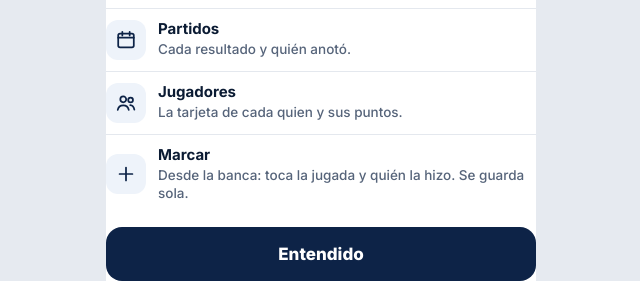
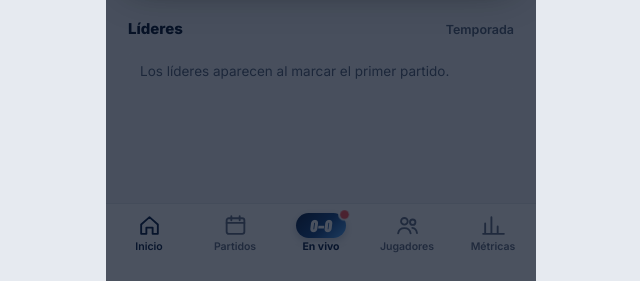
Before and after one commit to joosemau-beep/belugas, a plain HTML site: page index.html in a window 1280 px wide. Shown: the part 519-800 px from the top of the page, without its empty margins (319-959 px from the left). Drawn offline with Linux system fonts and the light colour scheme.

Commit message:
Cómo funciona la app: recorrido de toda la app con partido de práctica aislado, botón en «¿Quién es el QB?» y en Ajustes (#13)
- Reemplaza la hoja de bienvenida y la jugada de práctica por un recorrido de 15 pasos: Inicio, Marcar (pase
  completo, quién, yardas con ✕/✓, lo que pasó, deshacer, ataque/defensa, QB, terminar), Partidos, Jugadores,
  Métricas y «Listo, ya lo puedes usar». Los pasos de tocar se hacen con los botones de verdad.
- La práctica va en un partido aparte: mientras dura no se guarda nada en el teléfono ni se sube o baja de la
  nube; al acabar o saltarlo todo regresa como estaba (también un partido en vivo) y se pone al día con la nube.
- Botón ? arriba a la derecha de «¿Quién es el QB?» y renglón «Cómo funciona la app» en Ajustes.
- Sale solo la primera vez; un celular sin jugadores practica con tres de mentira.
- Pruebas: el recorrido a media partida deja partido, teléfono y nube idénticos; primera vez, Ajustes y Saltar.

```diff
--- a/index.html
+++ b/index.html
@@ -534,6 +534,7 @@ table.bs td.v { color: #b8c2cf; }
 .hbar h3 { margin: 0; font-size: 19px; text-align: center; }
 .hb { width: 44px; height: 44px; border-radius: 50%; display: grid; place-items: center; background: var(--bg); color: #c0392b; }
 .hb.si { background: var(--boton); color: #fff; }
+.hb.ayuda { color: var(--navy); }
 .hb svg { width: 22px; height: 22px; fill: none; stroke: currentColor; stroke-width: 2.8; stroke-linecap: round; stroke-linejoin: round; }
 .hoja .pjs .pj { min-height: 118px; font-size: 15px; } .hoja .pjs .pj .foto { width: 58px; height: 58px; }
 .hoja .pjs.chicos .pj { min-height: 104px; }
@@ -724,7 +725,7 @@ table.bs td.v { color: #b8c2cf; }
 @keyframes vsEntra { from { transform: scale(.6); opacity: 0; } }
 /* R6-FIN */
 
-/* ONB-INICIO: la primera vez (hoja de bienvenida y jugada de práctica) y el engrane de Ajustes, de belugas-onboarding */
+/* ONB-INICIO: cómo funciona la app (recorrido con partido de práctica) y el engrane de Ajustes, de belugas-onboarding y belugas-tutorial */
 .onb { position: fixed; z-index: 60; pointer-events: none; overflow: hidden; display: none; }
 .onb.on { display: block; pointer-events: auto; }
 .onb.practica { pointer-events: none; }
@@ -744,17 +745,6 @@ table.bs td.v { color: #b8c2cf; }
 .onb-acc { display: flex; align-items: center; gap: 8px; margin-top: 10px; }
 .onb-acc .saltar { color: var(--mut); font: 700 14px/1 Inter; min-height: 44px; padding: 0 6px; margin-right: auto; }
 .onb-acc .sig { min-height: 44px; padding: 0 20px; border-radius: 22px; background: var(--navy); color: #fff; font: 700 15px/1 Inter; margin-left: auto; }
-.onb-hoja { position: absolute; left: 0; right: 0; bottom: 0; background: #fff; border-radius: 26px 26px 0 0; padding: 22px 20px calc(18px + var(--abajo)); pointer-events: auto; animation: sube .26s cubic-bezier(.3,1.1,.5,1); }
-.onb-hoja .marca { display: flex; align-items: center; gap: 12px; }
-.onb-hoja .marca img { width: 46px; height: 46px; object-fit: contain; }
-.onb-hoja .marca b { font: 800 22px/1.15 Inter; }
-.onb-hoja .fila { display: grid; grid-template-columns: 40px 1fr; gap: 12px; align-items: center; padding: 11px 0; border-top: 1px solid var(--linea); }
-.onb-hoja .marca + .fila { margin-top: 14px; }
-.onb-hoja .fila span { width: 40px; height: 40px; border-radius: 12px; background: #eef3fa; display: grid; place-items: center; color: var(--navy); }
-.onb-hoja .fila svg { width: 22px; height: 22px; fill: none; stroke: currentColor; stroke-width: 1.9; stroke-linecap: round; stroke-linejoin: round; }
-.onb-hoja .fila b { display: block; font: 700 15px/1.2 Inter; }
-.onb-hoja .fila small { display: block; font: 500 13.5px/1.35 Inter; color: var(--mut); margin-top: 2px; }
-.onb-hoja .sig { width: 100%; height: 54px; border-radius: 16px; background: var(--navy); color: #fff; font: 800 17px/1 Inter; margin-top: 14px; }
 @keyframes onbIn { from { opacity: 0; } }
 @keyframes onbCard { from { opacity: 0; transform: translateY(6px) scale(.98); } }
 @keyframes onbPulso { 0% { opacity: .9; transform: scale(1); } 100% { opacity: 0; transform: scale(1.08); } }
@@ -1342,7 +1332,8 @@ const X_SVG = '<svg viewBox="0 0 24 24" aria-hidden="true"><path d="M6 6l12 12M1
 const CK_SI = '<svg viewBox="0 0 28 28" aria-hidden="true"><circle cx="14" cy="14" r="14" fill="#1d4f8f"/><path d="M8.6 14.6l3.7 3.7 7.1-7.9" fill="none" stroke="#fff" stroke-width="2.6" stroke-linecap="round" stroke-linejoin="round"/></svg>',
   CK_NO = '<svg viewBox="0 0 28 28" aria-hidden="true"><circle cx="14" cy="14" r="13" fill="none" stroke="#d3d9e2" stroke-width="2"/></svg>';
 // el encabezado de cada paso (Iker, 17-nov): ✕ a la izquierda, el título al centro y ✓ a la derecha (si hay algo que confirmar)
-const barra = (tit, no, si, siTxt) => `<div class="hbar"><button class="hb no" data-a="${no}" aria-label="Cerrar">${X_SVG}</button>${tit}${si ? `<button class="hb si" data-a="${si}" aria-label="${siTxt}">${PALOMITA}</button>` : '<span></span>'}</div>`;
+const barra = (tit, no, si, siTxt, der = '<span></span>') => `<div class="hbar"><button class="hb no" data-a="${no}" aria-label="Cerrar">${X_SVG}</button>${tit}${si ? `<button class="hb si" data-a="${si}" aria-label="${siTxt}">${PALOMITA}</button>` : der}</div>`;
+const AYUDA_SVG = '<svg viewBox="0 0 24 24" aria-hidden="true"><path d="M9 9.2a3 3 0 0 1 5.9.8c0 2-3 2.5-3 4.6"/><path d="M12 18.5h.01"/></svg>';
 // quién: una sola lista, los que vinieron hoy en el orden del plantel (Mau, 16-nov: sin titulares ni banca)
 const botonPj = (id, accion, actual, ult) => { const p = P(id); return `<button class="pj${actual ? ' actual' : ''}" data-a="${accion}" data-v="${id}">${ult ? '<em class="ult">última</em>' : ''}${foto(p)}<span class="corta">${p.corto}</span>${chico(p)}</button>`; };
 // ¿Quién?: primero los que han jugado de este lado, el de la última jugada con la marca «última» (marcar-simple, punto 4)
@@ -1381,7 +1372,8 @@ function hoja() {
   if (st.hoja === 'inc') h = '<div class="ops"><button class="op prim" data-a="inc" data-v="cayo">Pase soltado (era atrapable)</button><button class="op" data-a="inc" data-v="mal">Mal pase o no atrapable</button></div>';
   if (st.hoja === 'como') h = '<h3>¿Cómo fue el TD?</h3><div class="ops dos"><button class="op prim" data-a="como" data-v="pase">Pase</button><button class="op prim" data-a="como" data-v="corrida">Corrida</button></div>';
   if (st.hoja === 'qb') { const deJugada = st.qbDe !== 'partido', cur = st.qbDe === 'corrige' ? (st.partido.jugadas[st.edita] || {}).qb : deJugada ? lanzo() : st.partido.qb;
-    h = `<h3>${deJugada ? '¿Quién lanzó?' : '¿Quién es el QB?'}</h3><div class="pjs">${st.van.map((id) => { const p = P(id); return `<button class="pj${id === cur ? ' actual' : ''}" data-a="qb" data-v="${id}">${foto(p)}<span class="corta">${p.corto}</span>${chico(p)}</button>`; }).join('')}</div>
+    // el del partido: arriba a la derecha, cómo funciona la app (para quien agarra un celular que ya tiene todo)
+    h = `${deJugada ? '<h3>¿Quién lanzó?</h3>' : barra('<h3>¿Quién es el QB?</h3>', 'cerrar', '', '', `<button class="hb ayuda" data-a="tour" aria-label="Cómo funciona la app">${AYUDA_SVG}</button>`)}<div class="pjs">${st.van.map((id) => { const p = P(id); return `<button class="pj${id === cur ? ' actual' : ''}" data-a="qb" data-v="${id}">${foto(p)}<span class="corta">${p.corto}</span>${chico(p)}</button>`; }).join('')}</div>
       ${(st.qbDe === 'jugada' && st.sel === 'td') || (st.qbDe === 'corrige' && (st.partido.jugadas[st.edita] || {}).k === 'td') ? '<div class="ops" style="margin-top:12px"><button class="op sec" data-a="qb" data-v="corre">Ninguno: fue corrida</button></div>' : ''}`; }
   if (st.hoja === 'cuanto') return hojaCuanto();
   if (st.hoja === 'corrige') {
@@ -1415,8 +1407,7 @@ function hoja() {
       <div class="ops" style="margin-top:4px"><button class="op sec" data-a="conv" data-v="0">No se intentó</button></div>`;
   }
   if (st.hoja === 'ayuda') h = `<h3>Ajustes</h3>
-    <button class="aj-fila" data-a="onbver"><span><svg viewBox="0 0 24 24"><path d="M4 12a8 8 0 1 0 2.4-5.7"/><path d="M4 4v4.5h4.5"/></svg></span>Ver la bienvenida otra vez<em>›</em></button>
-    <button class="aj-fila" data-a="onbmarcar"><span><svg viewBox="0 0 24 24"><path d="M12 5v14M5 12h14"/></svg></span>Ver cómo se marca<em>›</em></button>
+    <button class="aj-fila" data-a="tour"><span>${AYUDA_SVG}</span>Cómo funciona la app<em>›</em></button>
     <button class="aj-fila" data-a="antes"><span><svg viewBox="0 0 24 24"><path d="M5 4h11a3 3 0 0 1 3 3v13H8a3 3 0 0 1-3-3z"/><path d="M5 17a3 3 0 0 1 3-3h11"/></svg></span>Libro de jugadas y pulsera<em>›</em></button>
     <div class="ops" style="margin-top:14px"><button class="op prim" data-a="cerrar">Listo</button></div>`;
   // la barrita de arrastre no servía en la página: toda hoja lleva su ✕ arriba a la derecha (Iker, 17-nov)
@@ -1783,7 +1774,7 @@ function juntaVivo(rd) {
 }
 const filas = { vivo: { suf: '-vivo', junta: juntaVivo }, temp: { suf: '-cel', junta: juntaTemp } };
 async function sinc(f) {
-  if (!clave || nube.mala) return;
+  if (!clave || nube.mala || st.practicando) return; // el recorrido de práctica no sube ni baja nada
   if (f.ocupada) { f.otra = true; return; } // ya va una vuelta: al acabar se da otra
   f.ocupada = true;
   try {
@@ -1867,7 +1858,7 @@ addEventListener('online', () => { sinc(filas.vivo); sinc(filas.temp); });
 document.addEventListener('visibilitychange', () => { if (!document.hidden) { cierraViejo(); sinc(filas.vivo); sinc(filas.temp); revisarVersion(); } });
 // la app se actualiza sola: desde el ícono el teléfono no la recarga (solo la despierta), así que al volver se revisa si hay
 // versión nueva. publicar.sh sella VERSION y version.txt. Nunca a media hoja; lo marcado ya está guardado en el teléfono
-const VERSION = '20261117005216';
+const VERSION = '20261117011516';
 async function revisarVersion() {
   if (location.protocol !== 'https:') return;
   try {
@@ -2190,56 +2181,67 @@ document.addEventListener('click', (e) => {
 document.addEventListener('input', (e) => { if (e.target.id === 'escribe' && st.escribe) st.escribe.txt = e.target.value; });
 document.addEventListener('keydown', (e) => { if (e.key === 'Enter' && e.target.id === 'escribe') { e.preventDefault(); A.escribeya(); pintar(); } });
 
-// ---------- la primera vez (belugas-onboarding, dirección 3): hoja de bienvenida al abrir y una jugada de práctica al marcar ----------
-// Sale una vez por celular (localStorage) y se vuelve a ver desde el engrane de Inicio. La jugada de práctica no cuenta:
-// se borra al acabar, aunque se salte a medias, y no se sube al relevo.
+// ---------- cómo funciona la app: un recorrido corto con un partido de práctica (belugas-tutorial) ----------
+// Sale solo la primera vez en cada celular y se vuelve a abrir desde Ajustes o desde «¿Quién es el QB?» (un celular que ya tiene
+// todo). Los botones se tocan de verdad, pero en un partido de práctica aparte: mientras dura no se guarda nada en el teléfono ni
+// en la nube, y al acabar (o al saltarlo) todo regresa como estaba, también un partido en vivo.
 let onbTras = () => {};
 (() => {
-  const BIENVENIDA = { tit: 'Así funciona Belugas', boton: 'Entendido', filas: [['inicio', 'Inicio', 'El partido de hoy y su marcador en vivo.'], ['partidos', 'Partidos', 'Cada resultado y quién anotó.'], ['jug', 'Jugadores', 'La tarjeta de cada quien y sus puntos.'], ['mas', 'Marcar', 'Desde la banca: toca la jugada y quién la hizo. Se guarda sola.']] };
-  const PRACTICA = [
-    { tit: 'Una jugada de práctica', txt: 'Toma 20 segundos y no cuenta en el partido.', boton: 'Practicar' },
-    { sel: '[data-a=res][data-v=pase]', tit: 'Toca «Pase completo»', txt: 'Así empieza cada jugada: qué pasó.', practica: 'quien' },
-    { sel: '.hoja [data-a=quien]', tit: '¿Quién la atrapó?', txt: 'Toca al jugador. La jugada queda guardada.', practica: 'guardada' },
-    { sel: '.pregunta.aviso [data-a=deshacer]', tit: 'Bórrala con «Deshacer»', txt: 'Así se arregla cualquier error.', practica: 'borrada' },
-    { tit: '¡Ya sabes marcar!', txt: 'Siempre igual: la jugada y quién la hizo. Lo demás se calcula solo.', boton: 'Empezar el partido' },
+  const vivas = () => st.partido.jugadas.length;
+  const PASOS = [
+    { pant: 'inicio', tit: 'Así funciona Belugas', txt: 'Un recorrido de un minuto. Vas a probar los botones en un partido de práctica: nada de lo que toques cuenta ni se guarda.', boton: 'Empezar' },
+    { pant: 'inicio', sel: '.nav [data-v=inicio]', tit: 'Inicio', txt: 'El partido de hoy con su marcador en vivo, el último resultado y los líderes del equipo.' },
+    { pant: 'inicio', sel: '.nav .centro2', tit: 'Marcar', txt: 'Aquí se empieza el partido, o se sigue si ya va en vivo. Vamos a practicar.' },
+    { pant: 'marcar', sel: '[data-a=res][data-v=pase]', tit: 'Toca «Pase completo»', txt: 'Cada jugada empieza por lo que pasó.', hecho: () => st.hoja === 'quien' },
+    { sel: '.hoja [data-a=quien]', tit: '¿Quién la atrapó?', txt: 'Toca al jugador. La jugada queda guardada.', hecho: () => vivas() > 0 },
+    // si las yardas llegan a la zona la jugada pasa a TD y abre la conversión: en la práctica se cierra
+    { sel: '.hoja.cuanto', tit: '¿Cuántas yardas?', txt: 'Ajusta con − y +, o con +5 y +10. La ✓ las guarda; la ✕ la deja sin yardas.', hecho: () => { if (st.hoja === 'cuanto') return false; st.hoja = null; return true; } },
+    { sel: '.mk-puntos', tit: 'Lo que pasó', txt: 'Desliza a la derecha, o toca los puntos, para ver todas las jugadas del partido.', hecho: () => st.mkVer === 'paso' },
+    { sel: '.mk-pag [data-a=deshacer]', tit: 'Corregir o deshacer', txt: 'Toca una jugada para corregirla. «Deshacer» quita la última: tócalo.', hecho: () => vivas() === 0 },
+    { sel: '.mk-lado', tit: 'Ataque o defensa', txt: 'Cuando cambia el balón, toca «Defensa». Los botones cambian a los de defensa.', hecho: () => st.partido.lado === 'D' },
+    { sel: '.qbchip', tit: 'El QB', txt: 'Aquí se cambia al QB. En esa hoja, arriba a la derecha, está el botón para ver este recorrido otra vez.' },
+    { sel: '[data-a=terminar]', tit: 'Terminar', txt: 'Al acabar el partido, toca «Terminar». El resultado pasa a Partidos y los puntos se calculan solos.' },
+    { pant: 'partidos', sel: '.nav [data-v=partidos]', tit: 'Partidos', txt: 'Cada resultado de la temporada. Toca uno para ver quién anotó.' },
+    { pant: 'jugadores', sel: '.nav [data-v=jugadores]', tit: 'Jugadores', txt: 'Los puntos de cada quien. Toca a alguien para ver sus números, partido por partido.' },
+    { pant: 'metricas', sel: '.nav [data-v=metricas]', tit: 'Métricas', txt: 'Los números del equipo, en ataque y en defensa.' },
+    { tit: 'Listo, ya lo puedes usar', txt: 'Nada de la práctica se guardó. Te regresamos a donde estabas.', boton: 'Listo' },
   ];
-  const visto = (k) => { try { return localStorage.getItem('belugas.visto.' + k) === '1'; } catch { return true; } };
-  const marcaVisto = (k) => { try { localStorage.setItem('belugas.visto.' + k, '1'); } catch { /* sin guardado */ } };
-  const ICO_HOJA = { ...ICO, mas: '<path d="M12 5v14M5 12h14"/>' };
+  const visto = () => { try { return localStorage.getItem('belugas.visto.ver') === '1'; } catch { return true; } };
   const ov = document.createElement('div'); ov.className = 'onb'; document.body.appendChild(ov);
-  let T = null; // { id, pasos, i, practica: { n0, yds } }
+  let tour = null; // { i, caja: lo de antes del recorrido, para dejarlo igual }
   const lista = (sel) => [...document.querySelectorAll('#tel ' + sel)].slice(0, 1);
-  const existe = (sel) => lista(sel).length > 0;
-  function empieza(id) {
-    if (T) return;
-    const pasos = (id === 'ver' ? [{ hoja: true }] : PRACTICA).filter((p) => !p.sel || p.practica || existe(p.sel));
-    T = { id, pasos, i: 0 };
-    if (id === 'marcar') { T.practica = { n0: st.partido.jugadas.length, yds: st.yds }; st.practicando = true; }
-    st.toast = null; clearTimeout(tToast);
-    pintar(); entra();
+  function empieza() {
+    if (tour) return;
+    tour = { i: 0, caja: { st: { ...st }, T, HOY, vanTodos } };
+    st.practicando = true; st.hoja = null; st.toast = null; st.escribe = null; st.ins = null; st.yds = 'si'; st.mkVer = 'marcar'; clearTimeout(tToast); cerrarCuanto();
+    // un celular sin jugadores practica con tres de mentira (solo en esta copia de la temporada)
+    if (!PLANTEL.length) { T = { ...T, plantel: [1, 2, 3].map((n) => ({ id: 'practica' + n, nombre: 'Jugador ' + n, n })) }; recalcular(); }
+    if (!st.van.length) st.van = PLANTEL.map((x) => x.id);
+    if (!esRival(HOY)) HOY = RIVALES[0].id;
+    nuevoPartido(); st.partido.practica = true;
+    entra();
   }
-  // al llegar a un paso: lo deja a la vista
+  // al llegar a un paso: su pantalla, y lo que se resalta a la vista
   function entra() {
-    const p = T && T.pasos[T.i]; if (!p || !p.sel) return pinta();
-    const el = lista(p.sel)[0], c = el && el.closest('.cuerpo');
+    const p = PASOS[tour.i];
+    if (p.pant && st.pant !== p.pant) { st.pant = p.pant; st.hoja = null; }
+    pintar();
+    const el = p.sel && lista(p.sel)[0], c = el && el.closest('.cuerpo');
     if (c) { const r = el.getBoundingClientRect(), rc = c.getBoundingClientRect(); if (r.top < rc.top + 60 || r.bottom > rc.bottom - 150) c.scrollTop += r.top - rc.top - Math.max(80, (rc.bottom - rc.top) * .3); }
-    if (p.practica === 'borrada' && st.toast) avisar(st.toast, 60000); // el aviso se queda mientras dura la práctica
-    requestAnimationFrame(pinta);
     if (document.querySelector('#tel .hoja')) setTimeout(pinta, 260); // la hoja sube en .2 s: se mide ya quieta
   }
-  function fin(guardar = true) {
-    if (!T) return;
-    const t = T; T = null;
-    if (guardar) marcaVisto(t.id);
-    if (t.practica) { const p = st.partido; st.yds = t.practica.yds; st.practicando = false;
-      if (p) { const n = Date.now() + 1; p.jugadas.slice(t.practica.n0).forEach((j) => { p.borradas[j.uid] = n; }); rehacer(p); } // la práctica no cuenta
-      st.toast = null; st.hoja = null; }
-    if (st.partido && st.partido.practica) { st.partido = null; st.pant = 'inicio'; }
+  function fin() {
+    if (!tour) return;
+    const c = tour.caja; tour = null;
+    try { localStorage.setItem('belugas.visto.ver', '1'); } catch { /* sin guardado */ }
+    T = c.T; HOY = c.HOY; vanTodos = c.vanTodos;
+    for (const k in st) if (!(k in c.st)) delete st[k]; // lo que la práctica agregó (en qué vista iba Marcar, la jugada escogida)
+    Object.assign(st, c.st, { hoja: null, toast: null, cuanto: null, practicando: false }); clearTimeout(tToast); cerrarCuanto();
+    recalcular(); if (st.partido) rehacer(st.partido);
     pinta(); pintar();
+    sinc(filas.vivo); sinc(filas.temp); // lo que llegó de la nube mientras tanto
   }
-  function sigue() { if (!T) return; if (T.i >= T.pasos.length - 1) return fin(); T.i++;
-    if (T.practica && T.i === 1) st.yds = 'no'; // la práctica no abre la regla de yardas: es opcional
-    pintar(); entra(); }
+  function sigue() { if (!tour) return; if (tour.i >= PASOS.length - 1) return fin(); tour.i++; entra(); }
   function rect(p, tel) {
     const els = lista(p.sel); if (!els.length) return null;
     const r = els[0].getBoundingClientRect(), pad = 6, rad = parseFloat(getComputedStyle(els[0]).borderTopLeftRadius) || 12;
@@ -2247,54 +2249,39 @@ let onbTras = () => {};
     return { l, t: tp, w: r.width + 2 * pad, h: Math.max(b - tp, 24), rad: rad + pad };
   }
   function pinta() {
-    if (!T) { ov.className = 'onb'; ov.innerHTML = ''; return; }
-    const tel = document.querySelector('#tel').getBoundingClientRect(), p = T.pasos[T.i];
+    if (!tour) { ov.className = 'onb'; ov.innerHTML = ''; return; }
+    const tel = document.querySelector('#tel').getBoundingClientRect(), p = PASOS[tour.i];
     ov.style.cssText = `left:${tel.left}px;top:${tel.top}px;width:${tel.width}px;height:${tel.height}px;border-radius:${getComputedStyle(document.querySelector('#tel')).borderRadius}`;
-    ov.className = 'onb on' + (p.practica ? ' practica' : '');
-    if (p.hoja) return hojaBienvenida();
-    const r = p.sel ? rect(p, tel) : null, n = T.pasos.length, ultimo = T.i === n - 1;
-    const cuenta = `<div class="onb-n">Práctica · ${T.i + 1} de ${n}<span class="puntos">${T.pasos.map((_, i) => `<i class="${i === T.i ? 'on' : ''}"></i>`).join('')}</span></div>`;
-    const acc = p.practica ? '<div class="onb-acc"><button class="saltar" data-o="fin">Saltar la práctica</button></div>'
-      : `<div class="onb-acc">${ultimo ? '' : '<button class="saltar" data-o="fin">Saltar</button>'}<button class="sig" data-o="sig">${p.boton || 'Siguiente'}</button></div>`;
+    ov.className = 'onb on' + (p.hecho ? ' practica' : '');
+    const r = p.sel ? rect(p, tel) : null, n = PASOS.length, ultimo = tour.i === n - 1;
+    const cuenta = `<div class="onb-n">Paso ${tour.i + 1} de ${n}<span class="puntos">${PASOS.map((_, i) => `<i class="${i === tour.i ? 'on' : ''}"></i>`).join('')}</span></div>`;
+    const acc = `<div class="onb-acc">${ultimo ? '' : '<button class="saltar" data-o="fin">Saltar</button>'}${p.hecho ? '' : `<button class="sig" data-o="sig">${p.boton || 'Siguiente'}</button>`}</div>`;
     let pos = 'centro', estilo = 'top:50%;transform:translateY(-50%)', ax = 50;
     if (r) { const cy = r.t + r.h / 2; ax = Math.min(88, Math.max(12, ((r.l + r.w / 2) - 16) / (tel.width - 32) * 100));
       if (cy > tel.height * .52 || r.t + r.h + 190 > tel.height) { pos = 'arriba'; estilo = `bottom:${tel.height - r.t + 14}px`; } else { pos = 'abajo'; estilo = `top:${r.t + r.h + 14}px`; } }
-    // en la práctica solo se puede tocar el hueco
-    const tapas = r && p.practica ? [`left:0;top:0;right:0;height:${r.t}px`, `left:0;top:${r.t + r.h}px;right:0;bottom:0`, `left:0;top:${r.t}px;width:${r.l}px;height:${r.h}px`, `left:${r.l + r.w}px;top:${r.t}px;right:0;height:${r.h}px`].map((s) => `<div class="onb-tapa" style="${s}"></div>`).join('') : '';
+    // en los pasos de tocar solo se puede tocar el hueco
+    const tapas = r && p.hecho ? [`left:0;top:0;right:0;height:${r.t}px`, `left:0;top:${r.t + r.h}px;right:0;bottom:0`, `left:0;top:${r.t}px;width:${r.l}px;height:${r.h}px`, `left:${r.l + r.w}px;top:${r.t}px;right:0;height:${r.h}px`].map((s) => `<div class="onb-tapa" style="${s}"></div>`).join('') : '';
     ov.innerHTML = (r ? `<div class="onb-hueco" style="left:${r.l}px;top:${r.t}px;width:${r.w}px;height:${r.h}px;border-radius:${r.rad}px"></div>` : '<div class="onb-velo"></div>') + tapas
       + `<div class="onb-card ${pos}" style="${estilo};--ax:${ax}%">${cuenta}<b>${p.tit}</b><p>${p.txt}</p>${acc}</div>`;
   }
-  function hojaBienvenida() {
-    const h = BIENVENIDA;
-    ov.innerHTML = `<div class="onb-velo"></div><div class="onb-hoja"><div class="marca"><img src="${LOGO}" alt=""><b>${h.tit}</b></div>
-      ${h.filas.map(([i, tt, s]) => `<div class="fila"><span><svg viewBox="0 0 24 24">${ICO_HOJA[i]}</svg></span><div><b>${tt}</b><small>${s}</small></div></div>`).join('')}
-      <button class="sig" data-o="fin">${h.boton}</button></div>`;
-  }
   ov.addEventListener('click', (e) => {
     const b = e.target.closest('[data-o]');
-    if (b) { e.stopPropagation(); ({ sig: sigue, fin: () => fin() }[b.dataset.o])(); return; }
-    if (T && !T.pasos[T.i].practica && !T.pasos[T.i].hoja && !e.target.closest('.onb-card')) sigue(); // tocar fuera de la tarjeta = siguiente
+    if (b) { e.stopPropagation(); ({ sig: sigue, fin }[b.dataset.o])(); return; }
+    if (tour && !PASOS[tour.i].hecho && !e.target.closest('.onb-card')) sigue(); // tocar fuera de la tarjeta = siguiente
   });
-  document.addEventListener('keydown', (e) => { if (T && e.key === 'Escape') fin(); });
+  document.addEventListener('keydown', (e) => { if (tour && e.key === 'Escape') fin(); });
   addEventListener('resize', () => pinta());
-  // después de cada pintada: la práctica avanza sola, y la primera vez que se entra a Marcar arranca
+  // después de cada pintada: el paso de tocar avanza solo en cuanto se hizo
   onbTras = () => {
-    if (T) {
-      const p = T.pasos[T.i], j = st.partido ? st.partido.jugadas.length : 0;
-      if (p.practica === 'quien' && st.hoja === 'quien') return sigue();
-      if (p.practica === 'guardada' && T.practica && j > T.practica.n0) { if (st.hoja === 'cuanto') st.hoja = null; return sigue(); }
-      if (p.practica === 'borrada' && T.practica && j <= T.practica.n0) return sigue();
-      if (T.id === 'marcar' && st.pant !== 'marcar') return fin(false);
-      return requestAnimationFrame(pinta);
-    }
-    if (st.pant === 'marcar' && st.partido && !st.hoja && !visto('marcar')) setTimeout(() => { if (!T && st.pant === 'marcar' && st.partido && !st.hoja) empieza('marcar'); }, 350);
+    if (!tour) return;
+    const p = PASOS[tour.i];
+    if (p.hecho && st.partido && p.hecho()) return sigue();
+    requestAnimationFrame(pinta);
   };
-  // el engrane de Inicio: volver a ver la bienvenida o la práctica (sin partido, con uno de prueba que se tira al acabar)
   A.ayuda = () => { st.hoja = 'ayuda'; };
-  A.onbver = () => { st.hoja = null; st.pant = 'inicio'; fin(false); setTimeout(() => empieza('ver'), 250); };
-  A.onbmarcar = () => { st.hoja = null; fin(false); if (!st.partido) { nuevoPartido(); st.partido.practica = true; st.final = null; } st.pant = 'marcar'; setTimeout(() => empieza('marcar'), 250); };
-  window.onb = { empieza, fin, sigue, get T() { return T; } };
-  if (!visto('ver')) setTimeout(() => { if (st.pant === 'inicio' && !st.hoja) empieza('ver'); }, 1300);
+  A.tour = () => empieza();
+  window.onb = { empieza, fin, sigue, get T() { return tour; }, get paso() { return tour && PASOS[tour.i]; } };
+  if (!visto()) setTimeout(() => { if (st.pant === 'inicio' && !st.hoja) empieza(); }, 1300);
 })();
 // ---------- al abrir: lo guardado en el teléfono primero (sirve sin señal), luego la nube ----------
 cargaLocal(); recalcular(); if (st.partido) rehacer(st.partido); cierraViejo();
--- a/pruebas/apoyo.mjs
+++ b/pruebas/apoyo.mjs
@@ -38,10 +38,10 @@ let nav;
 export const navegador = async () => (nav = nav || (await chromium.launch()));
 export const cerrarNavegador = () => nav && nav.close();
 
-// un teléfono nuevo, sin la bienvenida ni la práctica; con nube, abre con el link del equipo
-export async function telefono(url, { nube, clave } = {}) {
+// un teléfono nuevo, sin el recorrido de la primera vez (con nuevo: true, con él); con nube, abre con el link del equipo
+export async function telefono(url, { nube, clave, nuevo } = {}) {
   const ctx = await (await navegador()).newContext({ viewport: { width: 390, height: 844 }, isMobile: true, hasTouch: true });
-  await ctx.addInitScript(() => { localStorage.setItem('belugas.visto.ver', '1'); localStorage.setItem('belugas.visto.marcar', '1'); });
+  if (!nuevo) await ctx.addInitScript(() => { localStorage.setItem('belugas.visto.ver', '1'); });
   // la nube de verdad nunca se toca desde las pruebas
   await ctx.route(/supabase\.co/, nube ? nube.ruta : (r) => r.abort());
   const pg = await ctx.newPage();
--- a/version.txt
+++ b/version.txt
@@ -1 +1 @@
-20261117005216
+20261117011516
```
Also changed, not shown: pruebas/app.test.mjs (+81 -0 lines), pruebas/README.md.
